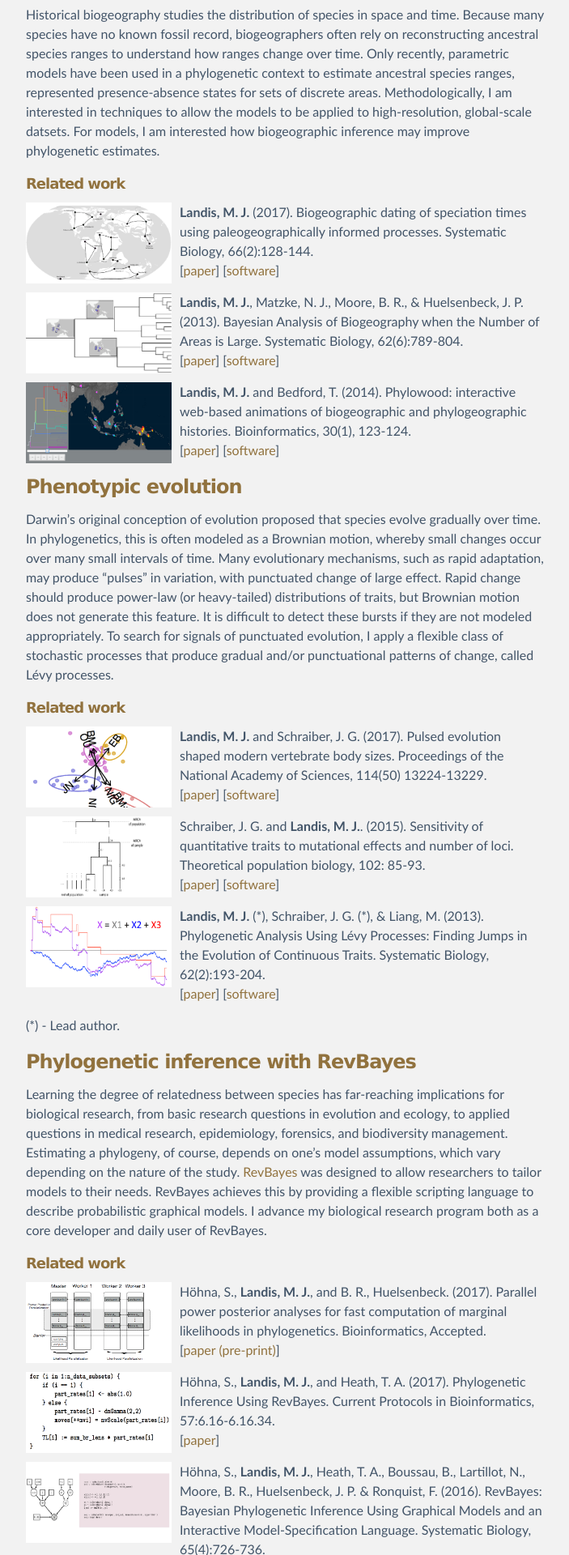
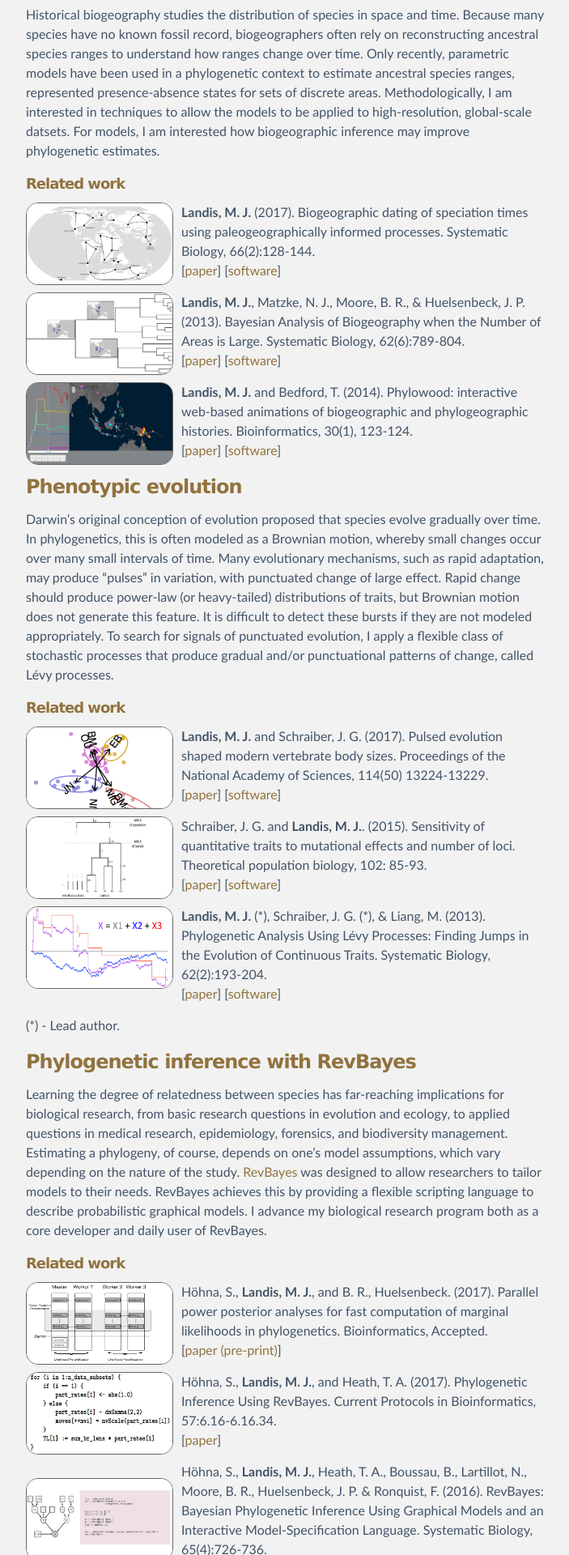
Before and after one commit to mlandis/mlandis.github.io, a Jekyll site: the page built from research/index.md, in a window 1280 px wide. Shown: the part 728-2648 px from the top of the page at 81% size, without its empty margins (288-991 px from the left). Built offline with Jekyll 4.4.1, drawn with Linux system fonts in a browser that asks for light colours.

Commit message:
update image layout

```diff
--- a/research/index.md
+++ b/research/index.md
@@ -24,15 +24,15 @@ For models, I am interested how biogeographic inference may improve phylogenetic
 
 ##### Related work
 
-<img src="../assets/research/img/Landis_2016_SystBiol_biogeographic_dating.png" style="float: left; margin:0px 10px 0px 0px" height="100" width="180">
+<img src="../assets/research/img/Landis_2016_SystBiol_biogeographic_dating.png" style="float: left; margin:0px 10px 0px 0px" height="100" width="180" class="img-circle-5">
 **Landis, M. J.** (2017). Biogeographic dating of speciation times using paleogeographically informed processes. Systematic Biology, 66(2):128-144.
 <br>[[paper](../assets/research/pdf/Landis_2016_SystBiol_biogeographic_dating.pdf)]  [[software](http://github.com/mlandis/biogeographic_dating)]
 
-<img src="../assets/research/img/Landis_et_al_2013_SystBiol_biogeography_many_areas.png" style="float: left; margin:0px 10px 0px 0px" height="100" width="180">
+<img src="../assets/research/img/Landis_et_al_2013_SystBiol_biogeography_many_areas.png" style="float: left; margin:0px 10px 0px 0px" height="100" width="180" class="img-circle-5">
 **Landis, M. J.**, Matzke, N. J., Moore, B. R., & Huelsenbeck, J. P. (2013). Bayesian Analysis of Biogeography when the Number of Areas is Large. Systematic Biology, 62(6):789-804.
 <br>[[paper](../assets/research/pdf/Landis_et_al_2013_SystBiol_biogeography_many_areas.pdf)]  [[software](http://software.google.com/p/archive/bayarea)]
 
-<img src="../assets/research/img/Landis_Bedford_2014_Bioinfo_phylowood.png" style="float: left; margin:0px 10px 0px 0px" height="100" width="180">
+<img src="../assets/research/img/Landis_Bedford_2014_Bioinfo_phylowood.png" style="float: left; margin:0px 10px 0px 0px" height="100" width="180" class="img-circle-5">
 **Landis, M. J.** and Bedford, T. (2014). Phylowood: interactive web-based animations of biogeographic and phylogeographic histories. Bioinformatics, 30(1), 123-124.
 <br>[[paper](../assets/research/pdf/Landis_Bedford_2014_Bioinfo_phylowood.pdf)]  [[software](http://mlandis.github.io/phylowood)]
 
@@ -47,15 +47,15 @@ To search for signals of punctuated evolution, I apply a flexible class of stoch
 
 ##### Related work
 
-<img src="../assets/research/img/Landis_Schraiber_2017_PNAS_pulse_vertebrate.png" style="float: left; margin:0px 10px 0px 0px" height="100" width="180">
+<img src="../assets/research/img/Landis_Schraiber_2017_PNAS_pulse_vertebrate.png" style="float: left; margin:0px 10px 0px 0px" height="100" width="180" class="img-circle-5">
 **Landis, M. J.** and Schraiber, J. G. (2017). Pulsed evolution shaped modern vertebrate body sizes. Proceedings of the National Academy of Sciences, 114(50) 13224-13229.
 <br>[[paper](../assets/research/pdf/Landis_Schraiber_2017_PNAS_pulse_vertebrate.pdf)]  [[software](http://github.com/Schraiber/pulsR)]
 
-<img src="../assets/research/img/Schraiber_Landis_2014_TPB_quant_coalescent.png" style="float: left; margin:0px 10px 0px 0px" height="100" width="180">
+<img src="../assets/research/img/Schraiber_Landis_2014_TPB_quant_coalescent.png" style="float: left; margin:0px 10px 0px 0px" height="100" width="180" class="img-circle-5">
 Schraiber, J. G. and **Landis, M. J.**. (2015). Sensitivity of quantitative traits to mutational effects and number of loci. Theoretical population biology, 102: 85-93.
 <br>[[paper](../assets/research/pdf/Schraiber_Landis_2014_TPB_quant_coalescent.pdf)]  [[software](http://github.com/Schraiber/quant_trait_coalescent)]
 
-<img src="../assets/research/img/Landis_et_al_2012_SystBiol_phylo_levy.png" style="float: left; margin:0px 10px 0px 0px" height="100" width="180">
+<img src="../assets/research/img/Landis_et_al_2012_SystBiol_phylo_levy.png" style="float: left; margin:0px 10px 0px 0px" height="100" width="180" class="img-circle-5">
 **Landis, M. J.** (\*), Schraiber, J. G. (\*), & Liang, M. (2013). Phylogenetic Analysis Using Lévy Processes: Finding Jumps in the Evolution of Continuous Traits. Systematic Biology, 62(2):193-204.
 <br>[[paper](../assets/research/pdf/Landis_et_al_2012_SystBiol_phylo_levy.pdf)]  [[software](http://github.com/mlandis/creepy-jerk)]
 
@@ -71,18 +71,19 @@ I advance my biological research program both as a core developer and daily user
 
 ##### Related work
 
-<img src="../assets/research/img/Hoehna_et_al_2017_Bioinformatics_parallel_marg_like.png" style="float: left; margin:0px 10px 0px 0px" height="100" width="180">
+<img src="../assets/research/img/Hoehna_et_al_2017_Bioinformatics_parallel_marg_like.png" style="float: left; margin:0px 10px 0px 0px" height="100" width="180" class="img-circle-5">
 Höhna, S., **Landis, M. J.**, and  B. R., Huelsenbeck. (2017).  Parallel power posterior analyses for fast computation of marginal likelihoods in phylogenetics. Bioinformatics, Accepted.
 <br>[[paper (pre-print)](../assets/research/pdf/Hoehna_et_al_2017_bioRxiv_parallel_marg_like.pdf)]
 
-<img src="../assets/research/img/Hoehna_et_al_2017_CurrProcBioinfo_revbayes.png" style="float: left; margin:0px 10px 0px 0px" height="100" width="180">
+<img src="../assets/research/img/Hoehna_et_al_2017_CurrProcBioinfo_revbayes.png" style="float: left; margin:0px 10px 0px 0px" height="100" width="180" class="img-circle-5">
 Höhna, S., **Landis, M. J.**, and Heath, T. A. (2017). Phylogenetic Inference Using RevBayes. Current Protocols in Bioinformatics, 57:6.16-6.16.34.
 <br>[[paper](../assets/research/pdf/Hoehna_et_al_2017_CurrProcBioinfo_revbayes.pdf)]
 
-<img src="../assets/research/img/Hoehna_et_al_2016_SystBiol_revbayes.png" style="float: left; margin:0px 10px 0px 0px" height="100" width="180">
+<img src="../assets/research/img/Hoehna_et_al_2016_SystBiol_revbayes.png" style="float: left; margin:20px 10px 20px 0px" height="100" width="180" class="img-circle-5">
+
 Höhna, S., **Landis, M. J.**, Heath, T. A., Boussau, B., Lartillot, N., Moore, B. R., Huelsenbeck, J. P. & Ronquist, F. (2016). RevBayes: Bayesian Phylogenetic Inference Using Graphical Models and an Interactive Model-Specification Language. Systematic Biology, 65(4):726-736.
 <br>[[paper](../assets/research/pdf/Hoehna_et_al_2016_SystBiol_revbayes.pdf)]  [[software](http://github.com/revbayes/revbayes)]
 
-<img src="../assets/research/img/Hoehna_et_al_2014_SystBiol_graphical_models.png" style="float: left; margin:0px 10px 0px 0px" height="100" width="180">
+<img src="../assets/research/img/Hoehna_et_al_2014_SystBiol_graphical_models.png" style="float: left; margin:0px 10px 0px 0px" height="100" width="180" class="img-circle-5">
 Höhna, S., Heath, T. A., Boussau, B., **Landis, M. J.**, Ronquist, F., & Huelsenbeck, J. P. (2014). Probabilistic graphical model representation in phylogenetics. Systematic Biology, 63(5):753-771.
 <br>[[paper](../assets/research/pdf/Hoehna_et_al_2014_SystBiol_graphical_models.pdf)]
--- a/stylesheets/stylesheet.css
+++ b/stylesheets/stylesheet.css
@@ -385,6 +385,12 @@ Full-Width Styles
 
 .img-circle {
     border-radius: 10%;
+    border: 1px solid #666666;
+}
+
+.img-circle-5 {
+    border-radius: 15px;
+    border: 1px solid #666666;
 }
 
 #main_content_wrap {
```
